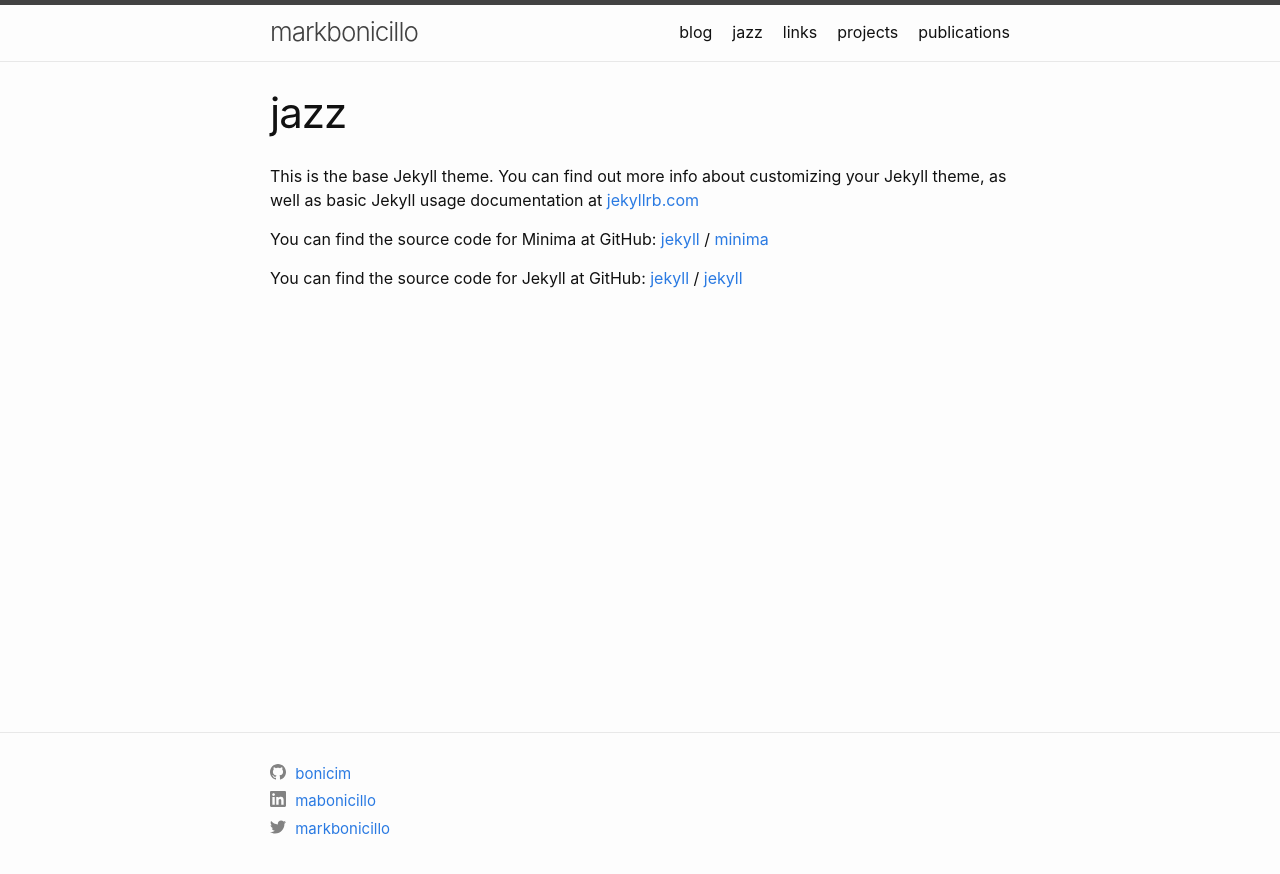
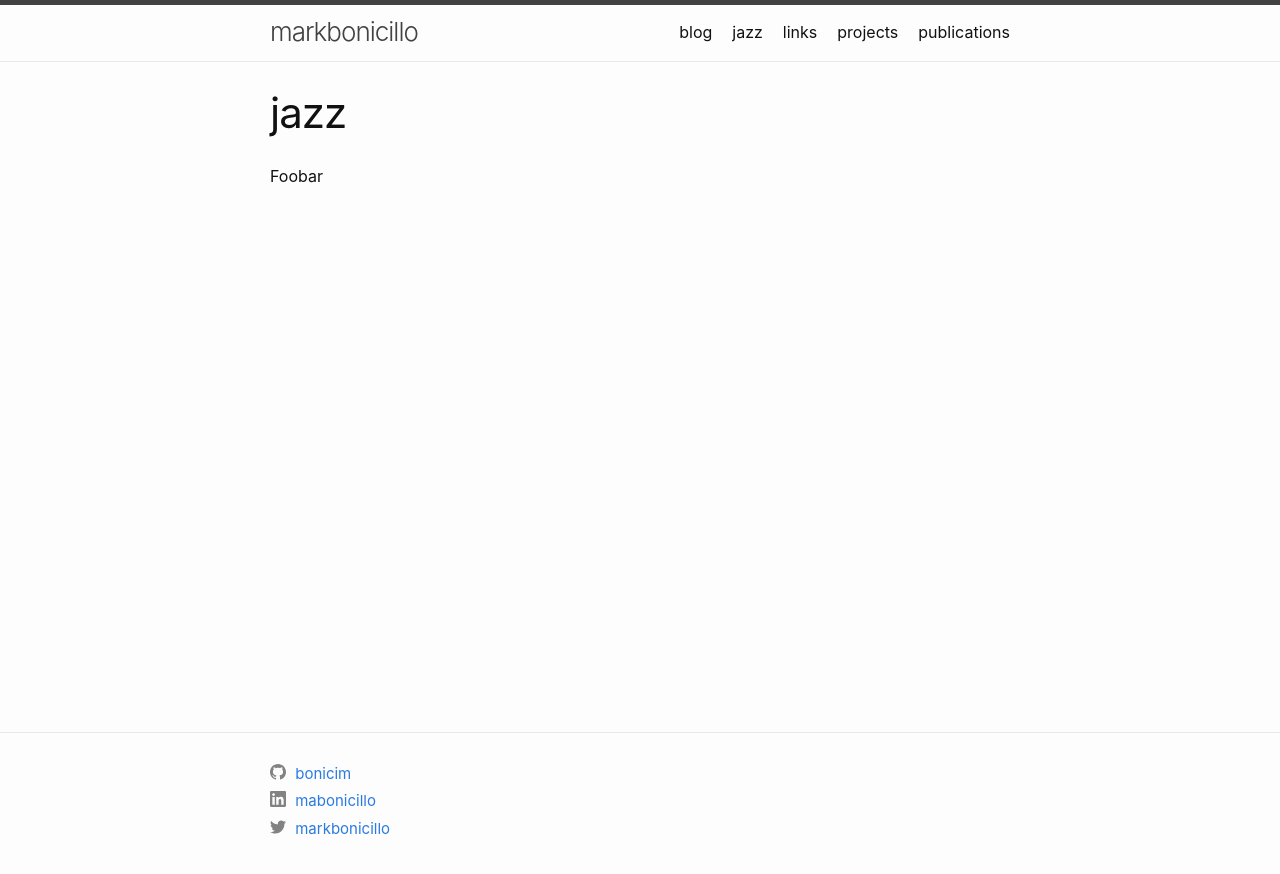
Before and after one commit to bonicim/bonicim.github.io, a Jekyll site: the page built from jazz.md, in a window 1280 px wide. Shown: the top 874 px of the page. Built offline with Jekyll 4.4.1, drawn with Linux system fonts in a browser that asks for light colours.

Commit message:
Add placeholder text to top level pages

```diff
--- a/jazz.md
+++ b/jazz.md
@@ -4,15 +4,4 @@ title: jazz
 permalink: /jazz/
 ---
 
-This is the base Jekyll theme. You can find out more info about customizing your Jekyll theme, as well as basic Jekyll usage documentation at [jekyllrb.com](https://jekyllrb.com/)
-
-You can find the source code for Minima at GitHub:
-[jekyll][jekyll-organization] /
-[minima](https://github.com/jekyll/minima)
-
-You can find the source code for Jekyll at GitHub:
-[jekyll][jekyll-organization] /
-[jekyll](https://github.com/jekyll/jekyll)
-
-
-[jekyll-organization]: https://github.com/jekyll
+Foobar
```
Also changed, not shown: links.md (+1 -12 lines), projects.md (+1 -12 lines), publications.md (+1 -12 lines).
